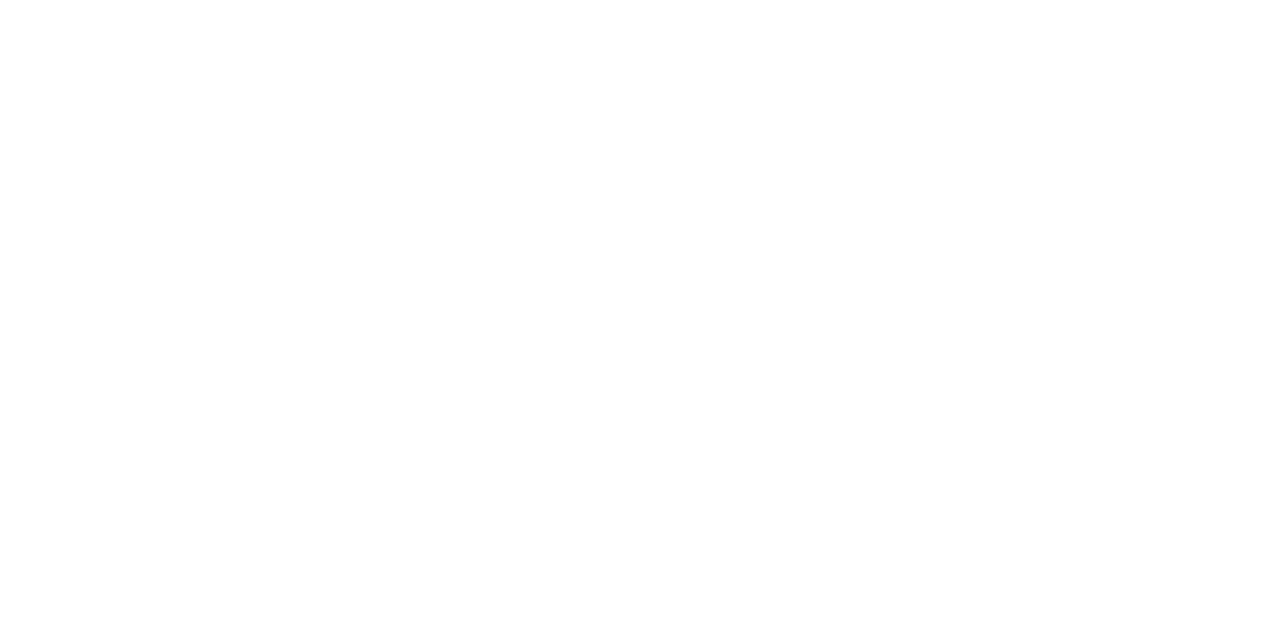
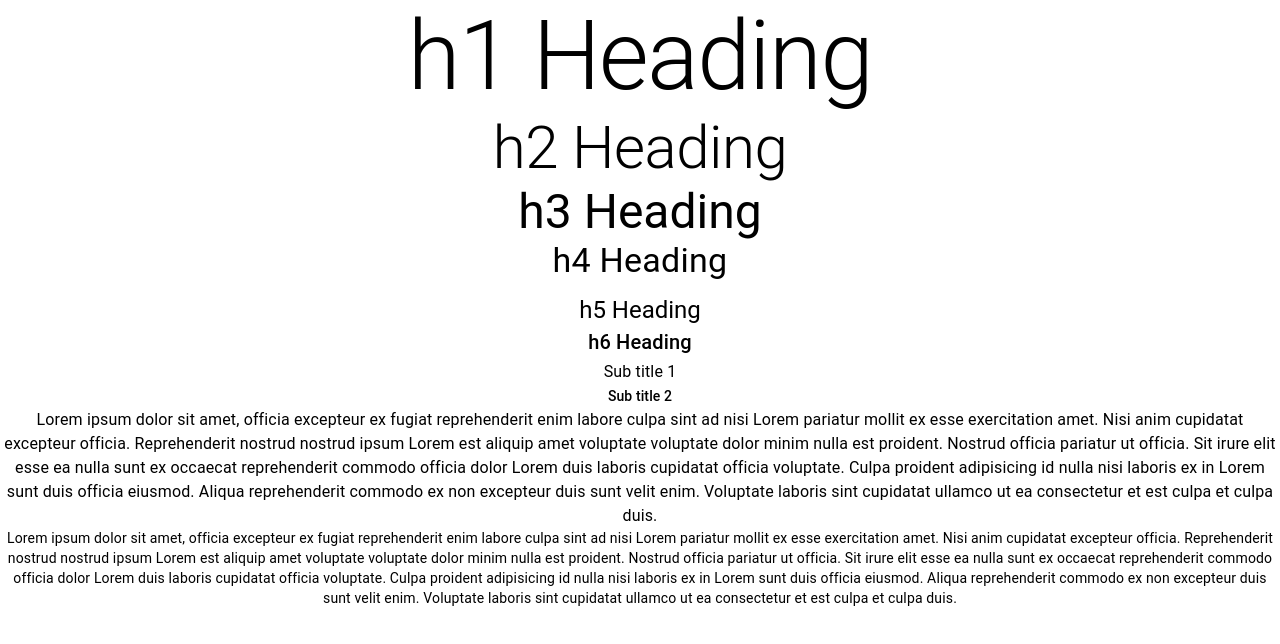
Before and after one commit to lilman109/react-mui-demo, a React (Create React App) app: page / in a window 1280 px wide. Shown: the top 644 px of the page. Built offline with nearby package versions, Linux system fonts and the light colour scheme.

Commit message:
typography component

```diff
--- a/src/App.tsx
+++ b/src/App.tsx
@@ -1,9 +1,11 @@
 import React from 'react';
 import './App.css';
+import { MuiTypography } from './components/MuiTypography';
 
 function App() {
   return (
     <div className="App">
+      <MuiTypography/>
     </div>
   );
 }
--- /dev/null
+++ b/src/components/MuiTypography.tsx
@@ -0,0 +1,43 @@
+import { Typography } from "@mui/material";
+
+export const MuiTypography = () => {
+  return (
+    <div>
+      <Typography variant="h1">h1 Heading</Typography>
+      <Typography variant="h2">h2 Heading</Typography>
+      <Typography variant="h3">h3 Heading</Typography>
+      <Typography variant="h4" component="h1" gutterBottom>h4 Heading</Typography>
+      <Typography variant="h5">h5 Heading</Typography>
+      <Typography variant="h6">h6 Heading</Typography>
+      <Typography variant="subtitle1">Sub title 1</Typography>
+      <Typography variant="subtitle2">Sub title 2</Typography>
+
+      <Typography variant="body1">
+        Lorem ipsum dolor sit amet, officia excepteur ex fugiat reprehenderit
+        enim labore culpa sint ad nisi Lorem pariatur mollit ex esse
+        exercitation amet. Nisi anim cupidatat excepteur officia. Reprehenderit
+        nostrud nostrud ipsum Lorem est aliquip amet voluptate voluptate dolor
+        minim nulla est proident. Nostrud officia pariatur ut officia. Sit irure
+        elit esse ea nulla sunt ex occaecat reprehenderit commodo officia dolor
+        Lorem duis laboris cupidatat officia voluptate. Culpa proident
+        adipisicing id nulla nisi laboris ex in Lorem sunt duis officia eiusmod.
+        Aliqua reprehenderit commodo ex non excepteur duis sunt velit enim.
+        Voluptate laboris sint cupidatat ullamco ut ea consectetur et est culpa
+        et culpa duis.
+      </Typography>
+      <Typography variant="body2">
+        Lorem ipsum dolor sit amet, officia excepteur ex fugiat reprehenderit
+        enim labore culpa sint ad nisi Lorem pariatur mollit ex esse
+        exercitation amet. Nisi anim cupidatat excepteur officia. Reprehenderit
+        nostrud nostrud ipsum Lorem est aliquip amet voluptate voluptate dolor
+        minim nulla est proident. Nostrud officia pariatur ut officia. Sit irure
+        elit esse ea nulla sunt ex occaecat reprehenderit commodo officia dolor
+        Lorem duis laboris cupidatat officia voluptate. Culpa proident
+        adipisicing id nulla nisi laboris ex in Lorem sunt duis officia eiusmod.
+        Aliqua reprehenderit commodo ex non excepteur duis sunt velit enim.
+        Voluptate laboris sint cupidatat ullamco ut ea consectetur et est culpa
+        et culpa duis.
+      </Typography>
+    </div>
+  );
+};
```
